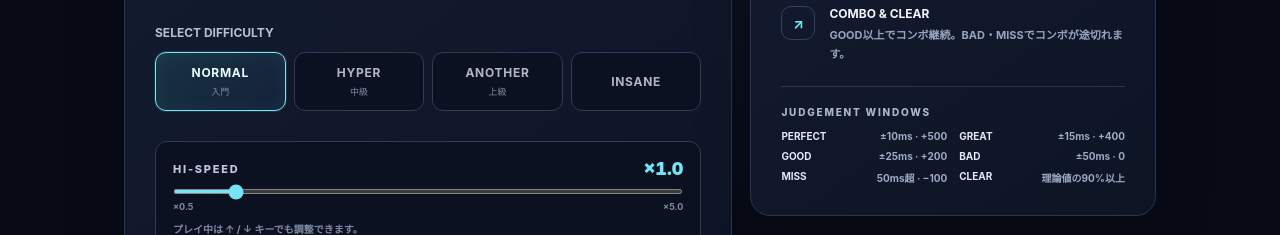
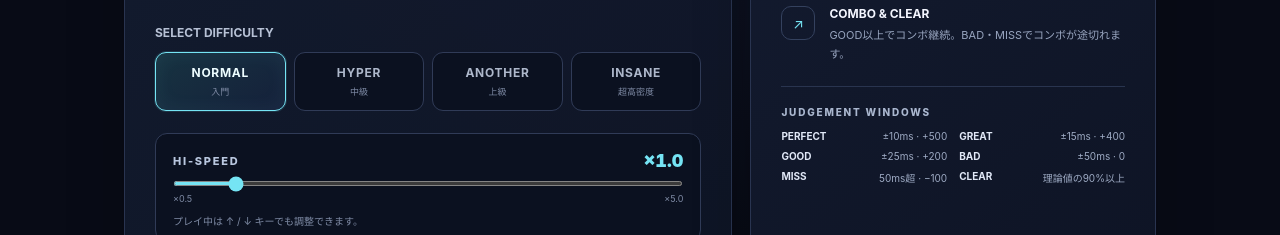
Before and after one commit to scandiumpuru/quadra-4k, a plain HTML site: page index.html in a window 1280 px wide. Shown: the part 565-800 px from the top of the page. Drawn offline with Linux system fonts and the light colour scheme.

Commit message:
Fix INSANE difficulty button markup

```diff
--- a/index.html
+++ b/index.html
@@ -34,7 +34,7 @@
         <button class="diff-btn active" data-diff="NORMAL"><strong>NORMAL</strong><small>入門</small></button>
         <button class="diff-btn" data-diff="HYPER"><strong>HYPER</strong><small>中級</small></button>
         <button class="diff-btn" data-diff="ANOTHER"><strong>ANOTHER</strong><small>上級</small></button>
-        <button class="diff-btn" data-diff="INSANE"><strong>INSANE</small></button>
+        <button class="diff-btn" data-diff="INSANE"><strong>INSANE</strong><small>超高密度</small></button>
       </div>
       <div class="speed-control">
         <div class="speed-heading"><label for="speedSlider">HI-SPEED</label><output id="speedValue" for="speedSlider">×1.0</output></div>
```
